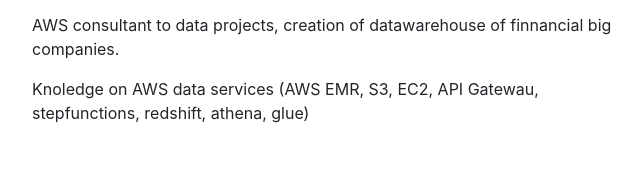
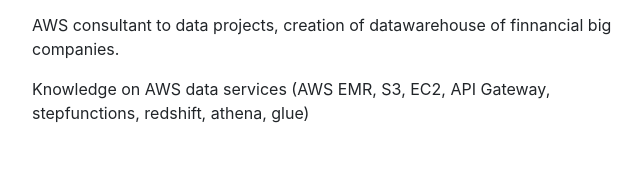
Before and after one commit to lopesdiego12/portfolio, a website with bundled scripts: page index.html in a window 1280 px wide. Shown: the part 1010-1196 px from the top of the page, 304-944 px from the left. Built offline with nearby package versions, Linux system fonts and the light colour scheme; a web font is replaced by a local one.

Commit message:
Update index.html

```diff
--- a/index.html
+++ b/index.html
@@ -103,7 +103,7 @@
 			<a href="https://datasprints.com/" class="btn btn-secondary">DataSprints</a>
             </div>
             <p><p> AWS consultant to data projects, creation of datawarehouse of finnancial big companies.
-			<p> Knoledge on AWS data services (AWS EMR, S3, EC2, API Gatewau, stepfunctions, redshift, athena, glue) </p>
+			<p> Knowledge on AWS data services (AWS EMR, S3, EC2, API Gateway, stepfunctions, redshift, athena, glue) </p>
           </div>
           <div class="resume-date text-md-right">
             <span class="text-primary">July 2020 - Present</span>
```
